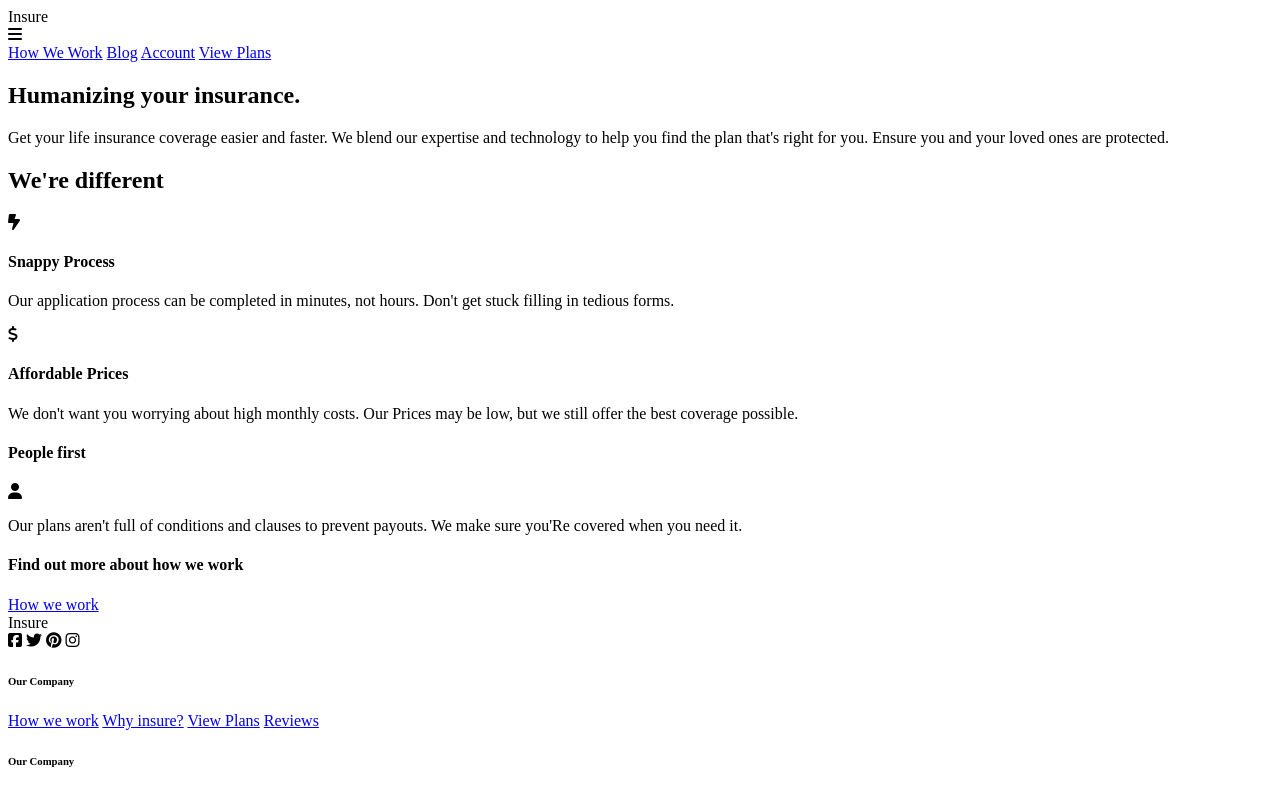
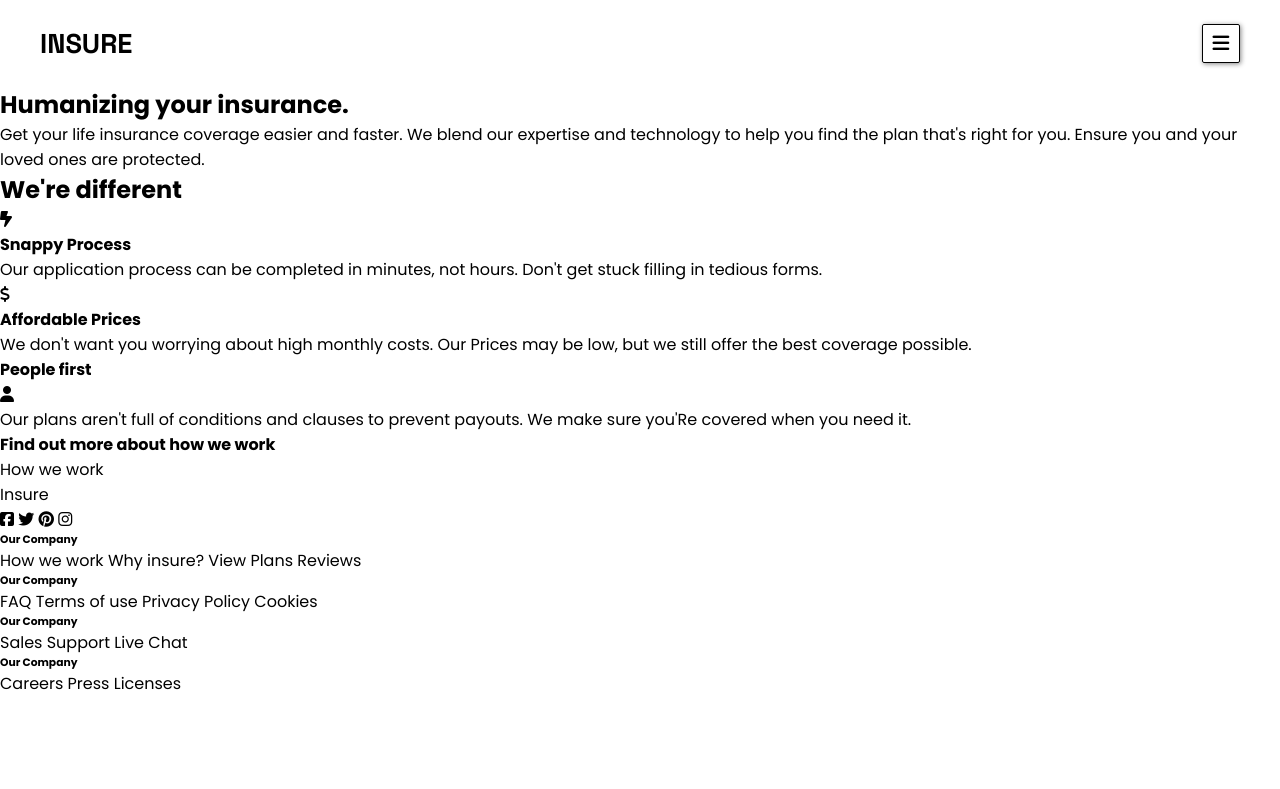
Before and after one commit to Jess247/insurance-landing-page, a plain HTML site: page index.html in a window 1280 px wide. Shown: the top 789 px of the page. Drawn offline with Linux system fonts and the light colour scheme; a web font is replaced by a local one.

Commit message:
Style and layout header

```diff
--- a/index.html
+++ b/index.html
@@ -5,64 +5,75 @@
     <link rel="stylesheet" href="https://cdnjs.cloudflare.com/ajax/libs/font-awesome/6.5.2/css/all.min.css" integrity="sha512-SnH5WK+bZxgPHs44uWIX+LLJAJ9/2PkPKZ5QiAj6Ta86w+fsb2TkcmfRyVX3pBnMFcV7oQPJkl9QevSCWr3W6A==" crossorigin="anonymous" referrerpolicy="no-referrer" />
     <link rel="preconnect" href="https://fonts.googleapis.com">
     <link rel="preconnect" href="https://fonts.gstatic.com" crossorigin>
-    <link href="https://fonts.googleapis.com/css2?family=Space+Grotesk:wght@300..700&display=swap" rel="stylesheet">
+    <link href="https://fonts.googleapis.com/css2?family=Poppins:ital,wght@0,100;0,200;0,300;0,400;0,500;0,600;0,700;0,800;0,900;1,100;1,200;1,300;1,400;1,500;1,600;1,700;1,800;1,900&family=Sedan:ital@0;1&family=Space+Grotesk:wght@300..700&display=swap" rel="stylesheet">
+    <link rel="stylesheet" href="./styles/styles.css">
     <meta http-equiv="X-UA-Compatible" content="IE=edge">
     <meta name="viewport" content="width=device-width, initial-scale=1.0">
     <title>Insure - Insurance</title>
 </head>
 <body>
+    <!--?xml version="1.0" standalone="no"?-->
+    <!-- <svg id="sw-js-blob-svg" viewBox="0 0 100 100" xmlns="http://www.w3.org/2000/svg">
+        <defs>
+            <linearGradient id="sw-gradient" x1="0" x2="1" y1="1" y2="0">
+                <stop id="stop1" stop-color="rgba(248, 117, 55, 1)" offset="0%"></stop>
+                <stop id="stop2" stop-color="rgba(251, 168, 31, 1)" offset="100%"></stop>
+            </linearGradient>
+        </defs>
+        <path fill="none" d="M23.2,-28.5C29.3,-27.4,33.1,-19.7,33.8,-12.3C34.5,-4.8,32.1,2.4,30.2,10.3C28.3,18.2,27,26.7,22,29.1C17.1,31.5,8.5,27.8,2.6,24.3C-3.4,20.8,-6.9,17.5,-12.7,15.3C-18.5,13.2,-26.7,12.3,-30.7,8C-34.7,3.8,-34.5,-3.7,-32.7,-11.1C-30.9,-18.5,-27.5,-25.8,-21.8,-27C-16,-28.1,-8,-23.1,0.2,-23.5C8.5,-23.8,17,-29.5,23.2,-28.5Z" width="100%" height="100%" transform="translate(50 50)" style="transition: 0.3s;" stroke-width="1" stroke="url(#sw-gradient)"></path>
+    </svg> -->
     <header class="header">
-        <div class="logo">
+        <div class="header_logo">
             <span>Insure</span>
         </div>
-        <div class="hamburger">
+        <div class="header_hamburger">
             <i class="fa-solid fa-bars"></i>
         </div>
-        <nav class="nav">
-            <a href="#" class="nav__link">How We Work</a>
-            <a href="#" class="nav__link">Blog</a>
-            <a href="#" class="nav__link">Account</a>
-            <a href="#" class="nav__link-btn btn">View Plans</a>
+        <nav class="nav hidden">
+            <a href="#" class="nav_link">How We Work</a>
+            <a href="#" class="nav_link">Blog</a>
+            <a href="#" class="nav_link">Account</a>
+            <a href="#" class="nav_link-btn btn">View Plans</a>
         </nav>
     </header>
     <main class="main">
         <section class="hero">
-            <h1 class="hero__heading">
+            <h1 class="hero_heading">
                 Humanizing your insurance.
             </h1>
-            <p class="hero__text">
+            <p class="hero_text">
                 Get your life insurance coverage easier and faster. We blend our
                 expertise and technology to help you find the plan that's right
                 for you. Ensure you and your loved ones are protected.
             </p>
-            <a href="#" class="hero__btn btn"></a>
+            <a href="#" class="hero_btn btn"></a>
         </section>
         <section class="values">
-            <h2 class="values__heading">
+            <h2 class="values_heading">
                 We're different
             </h2>
-            <div class="values__card">
+            <div class="values_card">
                 <i class="fa-solid fa-bolt-lightning icon"></i>
                 <h4>Snappy Process</h4>
-                <p class="values__text">
+                <p class="values_text">
                     Our application process can be completed in minutes, not hours.
                     Don't get stuck filling in tedious forms.
                 </p>
             </div>
-            <div class="values__card">
+            <div class="values_card">
                 <div class="card">
                     <i class="fa-solid fa-dollar-sign"></i>
                     <h4>Affordable Prices</h4>
-                    <p class="values__text">
+                    <p class="values_text">
                         We don't want you worrying about high monthly costs. Our Prices
                         may be low, but we still offer the best coverage possible.
                     </p>
                 </div>
             </div>
-            <div class="values__card">
+            <div class="values_card">
                 <h4>People first</h4>
                 <i class="fa-solid fa-user"></i>
-                <p class="values__text">
+                <p class="values_text">
                     Our plans aren't full of conditions and clauses to prevent payouts.
                     We make sure you'Re covered when you need it.
                 </p>
@@ -70,13 +81,13 @@
         </section>
         <section class="about">
             <h4>Find out more about how we work</h4>
-            <a href="#" class="about__btn btn">How we work</a>
+            <a href="#" class="about_btn btn">How we work</a>
         </section>
     </main>
     <footer>
         <div class="top">
             <span class="logo">Insure</span>
-            <div class="top__social-icons">
+            <div class="top_social-icons">
                 <i class="fa-brands fa-square-facebook"></i>
                 <i class="fa-brands fa-twitter"></i>
                 <i class="fa-brands fa-pinterest"></i>
@@ -84,31 +95,31 @@
             </div>
         </div>
         <div class="bottom">
-            <div class="bottom__columns">
+            <div class="bottom_columns">
                 <h6>Our Company</h6>
-                <a class="footer__links" href="#">How we work</a>
-                <a class="footer__links" href="#">Why insure?</a>
-                <a class="footer__links" href="#">View Plans</a>
-                <a class="footer__links" href="#">Reviews</a>
+                <a class="footer_links" href="#">How we work</a>
+                <a class="footer_links" href="#">Why insure?</a>
+                <a class="footer_links" href="#">View Plans</a>
+                <a class="footer_links" href="#">Reviews</a>
             </div>
-            <div class="bottom__columns">
+            <div class="bottom_columns">
                 <h6>Our Company</h6>
-                <a class="footer__links" href="#">FAQ</a>
-                <a class="footer__links" href="#">Terms of use</a>
-                <a class="footer__links" href="#">Privacy Policy</a>
-                <a class="footer__links" href="#">Cookies</a>
+                <a class="footer_links" href="#">FAQ</a>
+                <a class="footer_links" href="#">Terms of use</a>
+                <a class="footer_links" href="#">Privacy Policy</a>
+                <a class="footer_links" href="#">Cookies</a>
             </div>
-            <div class="bottom__columns">
+            <div class="bottom_columns">
                 <h6>Our Company</h6>
-                <a class="footer__links" href="#">Sales</a>
-                <a class="footer__links" href="#">Support</a>
-                <a class="footer__links" href="#">Live Chat</a>
+                <a class="footer_links" href="#">Sales</a>
+                <a class="footer_links" href="#">Support</a>
+                <a class="footer_links" href="#">Live Chat</a>
             </div>
-            <div class="bottom__columns">
+            <div class="bottom_columns">
                 <h6>Our Company</h6>
-                <a class="footer__links" href="#">Careers</a>
-                <a class="footer__links" href="#">Press</a>
-                <a class="footer__links" href="#">Licenses</a>
+                <a class="footer_links" href="#">Careers</a>
+                <a class="footer_links" href="#">Press</a>
+                <a class="footer_links" href="#">Licenses</a>
             </div>
         </div>
     </footer>
--- /dev/null
+++ b/styles/_resets.scss
@@ -0,0 +1,12 @@
+@import url('https://fonts.googleapis.com/css2?family=Poppins:ital,wght@0,100;0,200;0,300;0,400;0,500;0,600;0,700;0,800;0,900;1,100;1,200;1,300;1,400;1,500;1,600;1,700;1,800;1,900&family=Sedan:ital@0;1&family=Space+Grotesk:wght@300..700&display=swap');
+
+* {
+    margin: 0;
+    padding: 0;
+    box-sizing: border-box;
+}
+
+a {
+    text-decoration: none;
+    color: inherit;
+}
--- /dev/null
+++ b/styles/_variables.scss
@@ -0,0 +1,5 @@
+$accent-clr: #34274a;
+$text-clr-light: #fefefe;
+$text-clr-dark: #010101;
+$text-clr-medium: #252525;
+$shadow-clr: #868686;
--- a/styles/styles.scss
+++ b/styles/styles.scss
@@ -0,0 +1,33 @@
+@import "resets", "variables";
+
+body {
+    font-family: "Poppins", sans-serif;
+}
+
+.header {
+    padding: 1.5em 2.5em;
+    width: 100%;
+    display: flex;
+    justify-content: space-between;
+    align-items: center;
+
+    &_logo{
+        font-size: 1.7rem;
+        font-family: "Space Grotesk";
+        font-weight: bold;
+        text-transform: uppercase;
+    }
+
+    &_hamburger{
+        border: 1.8px solid $text-clr-dark;
+        padding: .2em .5em;
+        border-radius: 2px;
+        font-size: 1.2rem;
+        box-shadow: 1px 1px 5px  $shadow-clr;
+    }
+}
+
+
+.hidden {
+    display: none;
+}
```
Also changed, not shown: styles/styles.css, 1 other file.
